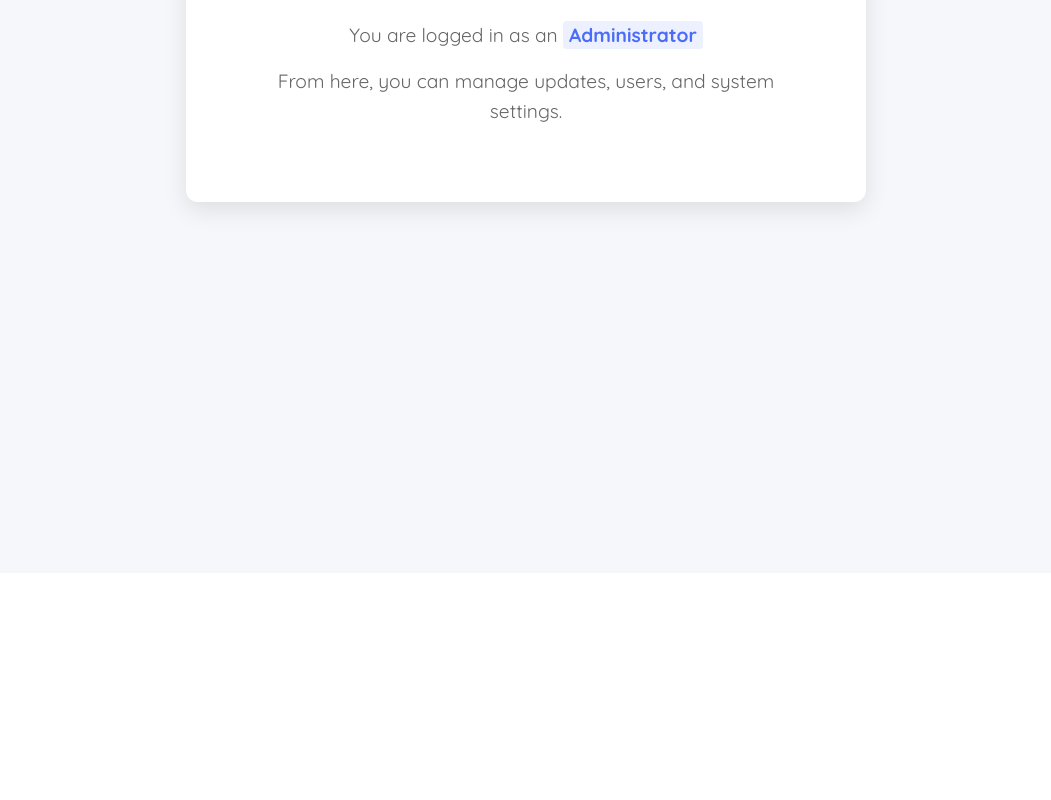
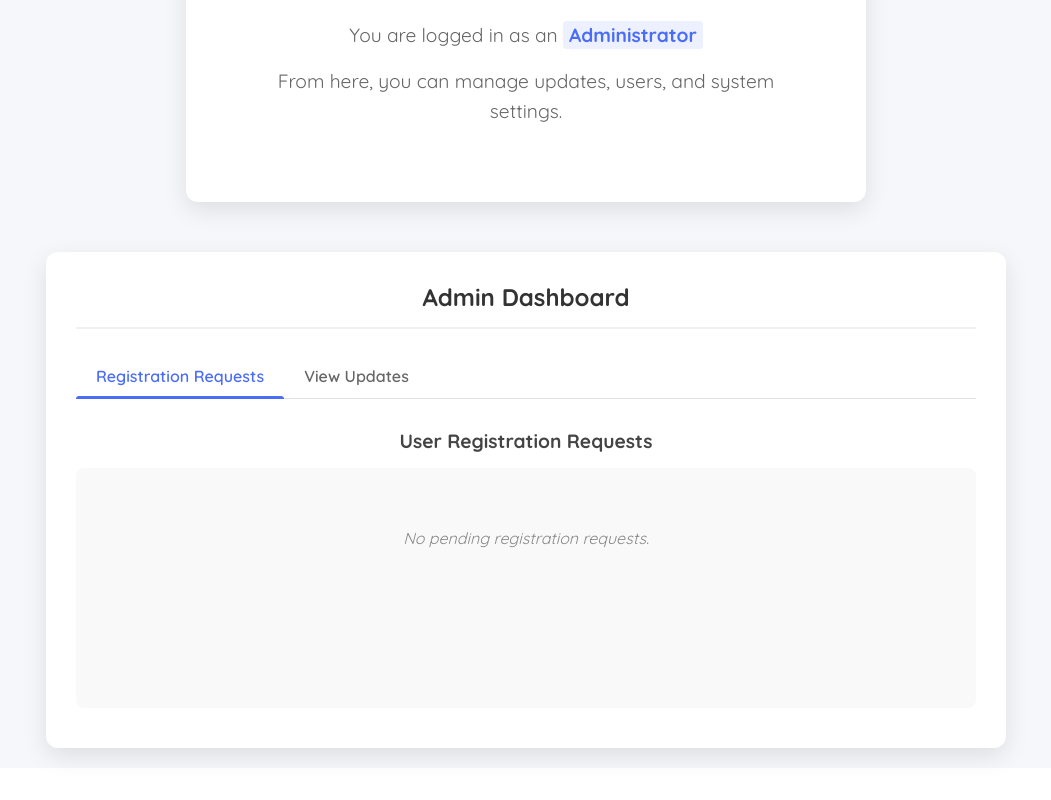
Before and after one commit to mirgalmanthan/updates-portal-frontend, a React (Vite) app: page /home in a window 1280 px wide. Shown: the part 286-1086 px from the top of the page, without its empty margins (114-1165 px from the left). Before the commit the page ends 891 px from the top, so only its background shows below. Built offline with nearby package versions, Linux system fonts and the light colour scheme; sample sign-in values are in the browser's storage.

Commit message:
added admin dashboard Ui

```diff
--- a/src/pages/HomePage.tsx
+++ b/src/pages/HomePage.tsx
@@ -16,6 +16,12 @@ const HomePage: React.FC = () => {
   const today = new Date();
   const formattedToday = today.toISOString().split('T')[0];
   const [selectedDate, setSelectedDate] = useState(formattedToday);
+
+  // Admin dashboard state
+  const [activeTab, setActiveTab] = useState('registrations');
+  const [adminSelectedDate, setAdminSelectedDate] = useState(formattedToday);
+  const [isLoadingUpdates, setIsLoadingUpdates] = useState(false);
+  const [isSendingMail, setIsSendingMail] = useState(false);
 
   const getCurrentTime = () => {
     const now = new Date();
@@ -167,6 +173,91 @@ const HomePage: React.FC = () => {
           </div>
         </div>
       )}
+
+      {userRole === 'admin' && (
+        <div className="admin-dashboard">
+          <h3>Admin Dashboard</h3>
+
+          <div className="dashboard-tabs">
+            <div className="tab-navigation">
+              <button
+                className={`tab-button ${activeTab === 'registrations' ? 'active' : ''}`}
+                onClick={() => setActiveTab('registrations')}
+              >
+                Registration Requests
+              </button>
+              <button
+                className={`tab-button ${activeTab === 'updates' ? 'active' : ''}`}
+                onClick={() => setActiveTab('updates')}
+              >
+                View Updates
+              </button>
+            </div>
+
+            <div className="tab-content">
+              {activeTab === 'registrations' && (
+                <div className="registrations-tab">
+                  <h4>User Registration Requests</h4>
+                  <div className="registration-list">
+                    <p className="empty-state">No pending registration requests.</p>
+                    {/* Registration requests will be listed here */}
+                  </div>
+                </div>
+              )}
+
+              {activeTab === 'updates' && (
+                <div className="updates-tab">
+                  <h4>View Updates by Date</h4>
+                  <div className="date-selector admin-date-selector">
+                    <label htmlFor="admin-update-date">Select date: </label>
+                    <input
+                      type="date"
+                      id="admin-update-date"
+                      value={adminSelectedDate}
+                      onChange={(e) => setAdminSelectedDate(e.target.value)}
+                      max={formattedToday}
+                    />
+                    <button
+                      className="view-button"
+                      onClick={() => setIsLoadingUpdates(true)}
+                      disabled={isLoadingUpdates}
+                    >
+                      {isLoadingUpdates ? 'Loading...' : 'View Updates'}
+                    </button>
+                  </div>
+
+                  <div className="updates-list">
+                    {isLoadingUpdates ? (
+                      <div className="loading-updates">
+                        <p>Loading updates...</p>
+                      </div>
+                    ) : (
+                      <p className="empty-state">No updates for the selected date.</p>
+                      /* Updates will be listed here when functionality is implemented */
+                    )}
+                  </div>
+
+                  <div className="mail-info">
+                    <p>Clicking the button below will trigger the backend to create and send a mail containing all updates for {adminSelectedDate}.</p>
+                  </div>
+
+                  <div className="mail-actions">
+                    <button
+                      className="send-button"
+                      onClick={() => setIsSendingMail(true)}
+                      disabled={isSendingMail || !isLoadingUpdates}
+                    >
+                      {isSendingMail ? 'Sending...' : 'Send Mail for Selected Date'}
+                    </button>
+                  </div>
+                </div>
+              )}
+
+
+            </div>
+          </div>
+        </div>
+      )}
     </div>
   );
 };
--- a/src/styles/home.css
+++ b/src/styles/home.css
@@ -172,6 +172,212 @@
   cursor: not-allowed;
 }
 
+/* Admin Dashboard Styles */
+.admin-dashboard {
+  background-color: white;
+  border-radius: 12px;
+  box-shadow: 0 8px 24px rgba(0, 0, 0, 0.1);
+  padding: 30px;
+  width: 100%;
+  max-width: 900px;
+  margin-top: 20px;
+}
+
+.admin-dashboard h3 {
+  font-size: 1.5rem;
+  margin-bottom: 25px;
+  color: #333;
+  border-bottom: 2px solid #f0f0f0;
+  padding-bottom: 15px;
+}
+
+.dashboard-tabs {
+  display: flex;
+  flex-direction: column;
+}
+
+.tab-navigation {
+  display: flex;
+  border-bottom: 1px solid #e0e0e0;
+  margin-bottom: 20px;
+}
+
+.tab-button {
+  padding: 12px 20px;
+  background: none;
+  border: none;
+  font-size: 1rem;
+  font-weight: 600;
+  color: #666;
+  cursor: pointer;
+  transition: all 0.3s ease;
+  position: relative;
+}
+
+.tab-button:hover {
+  color: #4a6cf7;
+}
+
+.tab-button.active {
+  color: #4a6cf7;
+}
+
+.tab-button.active::after {
+  content: '';
+  position: absolute;
+  bottom: -1px;
+  left: 0;
+  width: 100%;
+  height: 3px;
+  background-color: #4a6cf7;
+  border-top-left-radius: 3px;
+  border-top-right-radius: 3px;
+}
+
+.tab-content {
+  padding: 10px 0;
+}
+
+/* Registration Requests Tab */
+.registrations-tab h4,
+.updates-tab h4,
+.mail-tab h4 {
+  font-size: 1.2rem;
+  margin-bottom: 15px;
+  color: #444;
+}
+
+.registration-list,
+.updates-list {
+  background-color: #f9f9f9;
+  border-radius: 8px;
+  padding: 20px;
+  min-height: 200px;
+}
+
+.empty-state {
+  color: #888;
+  text-align: center;
+  padding: 40px 0;
+  font-style: italic;
+}
+
+/* Updates Tab */
+.admin-date-selector {
+  display: flex;
+  align-items: center;
+  margin-bottom: 20px;
+  gap: 10px;
+}
+
+.admin-date-selector label {
+  font-weight: 600;
+  color: #555;
+}
+
+.admin-date-selector input[type="date"] {
+  padding: 8px 12px;
+  border: 1px solid #ddd;
+  border-radius: 6px;
+  font-size: 0.9rem;
+}
+
+.view-button {
+  background-color: #4a6cf7;
+  color: white;
+  border: none;
+  border-radius: 6px;
+  padding: 8px 16px;
+  font-size: 0.9rem;
+  font-weight: 600;
+  cursor: pointer;
+  transition: background-color 0.3s ease;
+}
+
+.view-button:hover {
+  background-color: #3a5bd9;
+}
+
+/* Mail Tab */
+.updates-preview {
+  margin-bottom: 20px;
+}
+
+.updates-preview h5 {
+  font-size: 1.1rem;
+  margin-bottom: 15px;
+  color: #444;
+  font-weight: 600;
+}
+
+.loading-updates {
+  text-align: center;
+  padding: 20px;
+  color: #666;
+  font-style: italic;
+}
+
+.mail-info {
+  margin: 20px 0;
+  padding: 15px;
+  background-color: #f8f9fa;
+  border-left: 4px solid #4a6cf7;
+  border-radius: 4px;
+}
+
+.mail-info p {
+  margin: 0;
+  color: #555;
+  font-size: 0.95rem;
+  line-height: 1.5;
+}
+
+.mail-actions {
+  display: flex;
+  justify-content: flex-end;
+}
+
+.send-button {
+  background-color: #28a745;
+  color: white;
+  border: none;
+  border-radius: 6px;
+  padding: 10px 20px;
+  font-size: 1rem;
+  font-weight: 600;
+  cursor: pointer;
+  transition: background-color 0.3s ease;
+}
+
+.send-button:hover {
+  background-color: #218838;
+}
+
+.send-button:disabled {
+  background-color: #a0a0a0;
+  cursor: not-allowed;
+}
+
+/* Date selector for user updates */
+.date-selector {
+  margin-bottom: 20px;
+  display: flex;
+  align-items: center;
+  gap: 10px;
+}
+
+.date-selector label {
+  font-weight: 600;
+  color: #555;
+}
+
+.date-selector input[type="date"] {
+  padding: 8px 12px;
+  border: 1px solid #ddd;
+  border-radius: 6px;
+  font-size: 0.9rem;
+}
+
 /* Responsive adjustments */
 @media (max-width: 768px) {
   .greeting-card {
@@ -186,7 +392,28 @@
     font-size: 1.5rem;
   }
 
-  .editor-container {
+  .editor-container,
+  .admin-dashboard {
     padding: 20px 15px;
   }
+
+  .tab-navigation {
+    flex-wrap: wrap;
+  }
+
+  .tab-button {
+    padding: 10px 15px;
+    font-size: 0.9rem;
+  }
+
+  .admin-date-selector {
+    flex-direction: column;
+    align-items: flex-start;
+  }
+
+  .admin-date-selector input[type="date"] {
+    width: 100%;
+    margin-top: 5px;
+    margin-bottom: 10px;
+  }
 }
```
